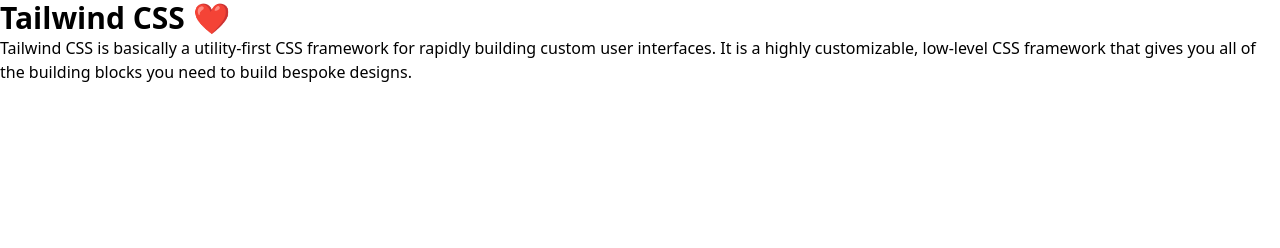
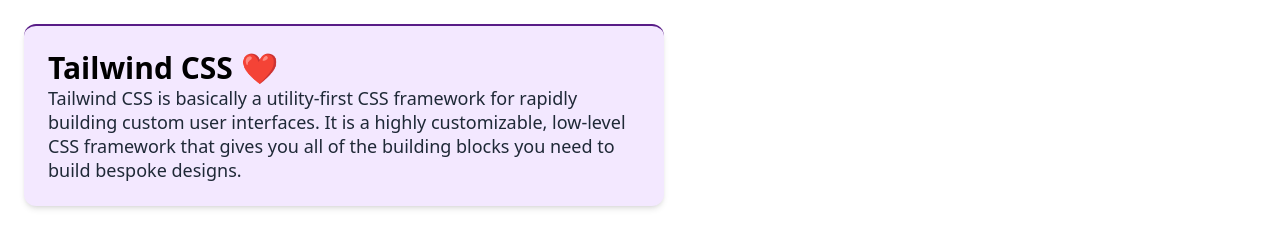
Before and after one commit to congtien2001/TaILwind-CSS, a website: page public/index.html in a window 1280 px wide. Drawn offline with Linux system fonts and the light colour scheme.

Commit message:
Done Excercises 1

```diff
--- a/public/index.html
+++ b/public/index.html
@@ -7,9 +7,11 @@
     <title>Document</title>
   </head>
   <body>
-    <div>
+    <div
+      class="w-1/2 m-6 p-6 bg-purple-100 rounded-xl shadow-md border-t-2 border-purple-900"
+    >
       <h1 class="text-3xl font-bold">Tailwind CSS ❤</h1>
-      <p>
+      <p class="font-medium text-lg leading-6 text-gray-800">
         Tailwind CSS is basically a utility-first CSS framework for rapidly
         building custom user interfaces. It is a highly customizable, low-level
         CSS framework that gives you all of the building blocks you need to
```
Also changed, not shown: public/tailwind.css.
